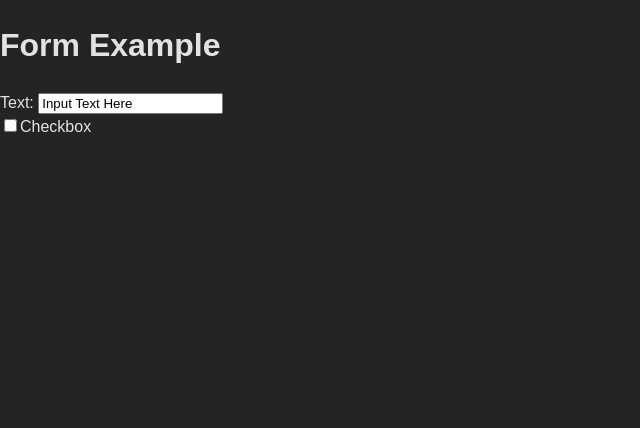
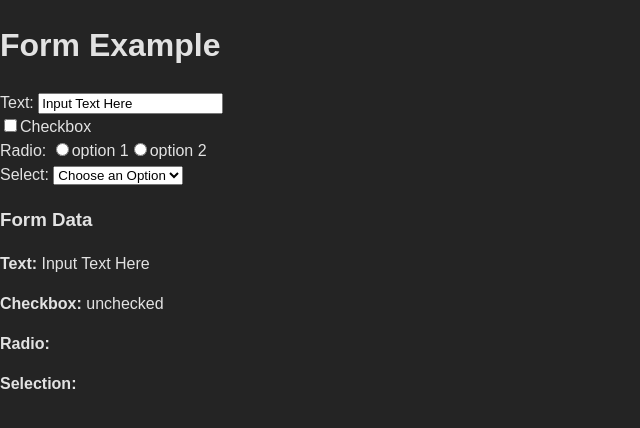
Before and after one commit to gjuanillo/react-refreshers, a React (Vite) app: page / in a window 1280 px wide. Shown: the top 428 px of the page, without its empty margins (0-640 px from the left). Built offline with nearby package versions, Linux system fonts and the light colour scheme.

Commit message:
Update form on change

```diff
--- a/src/App.tsx
+++ b/src/App.tsx
@@ -15,6 +15,11 @@ function App() {
     );
 
     const handleChange = (e) => {
+        const { name, value, type, checked } = e.target;
+        setFormData(
+            { ...formData, [name]: type === 'checkbox' ? checked : value }
+        );
+
     };
     return (
         <div className='form-container'>
@@ -26,11 +31,45 @@ function App() {
                     <input type='text' name='text' value={formData.text} onChange={handleChange} />
                 </div>
 
+                {/* Checkbox */}
                 <div className='form-field'>
                     <label>
                         <input type='checkbox' name='checkbox' checked={formData.checkbox} onChange={handleChange} />
                         Checkbox
                     </label>
+
+                    {/* Radio */}
+                    <div className='form-field'>
+                        <label>Radio: </label>
+                        <label>
+                            <input type='radio' name='radio' value='Radio1'
+                                checked={formData.radio === 'option1'} onChange={handleChange} />
+                            option 1
+                        </label>
+                        <label>
+                            <input type='radio' name='radio' value='Radio2'
+                                checked={formData.radio === 'option2'} onChange={handleChange} />
+                            option 2
+                        </label>
+                    </div>
+
+                    {/* Selection */}
+                    <div className='form-field'>
+                        <label>Select: </label>
+                        <select name='select' value={formData.select} onChange={handleChange}>
+                            <option value="">Choose an Option</option>
+                            <option value="option1">Option 1</option>
+                            <option value="option2">Option 2</option>
+                        </select>
+                    </div>
+
+                    <div className='form-data'>
+                        <h3>Form Data</h3>
+                        <p><strong>Text:</strong> {formData.text || ''}</p>
+                        <p><strong>Checkbox:</strong> {formData.checkbox ? 'checked' : 'unchecked'}</p>
+                        <p><strong>Radio:</strong> {formData.radio || ''}</p>
+                        <p><strong>Selection:</strong> {formData.select || ''}</p>
+                    </div>
                 </div>
             </form>
         </div>
```
